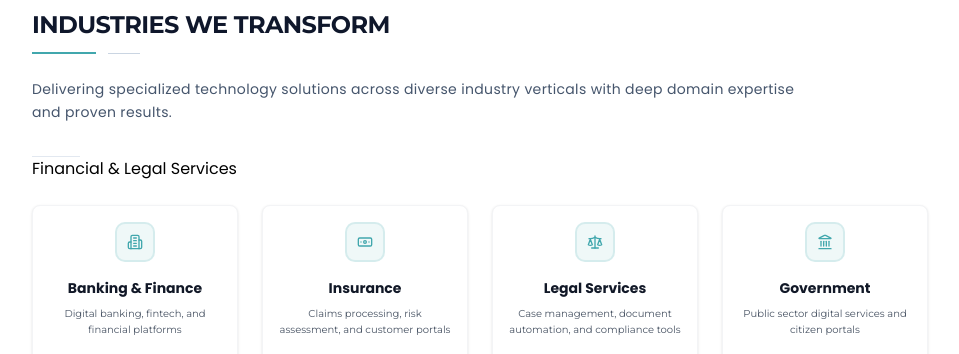
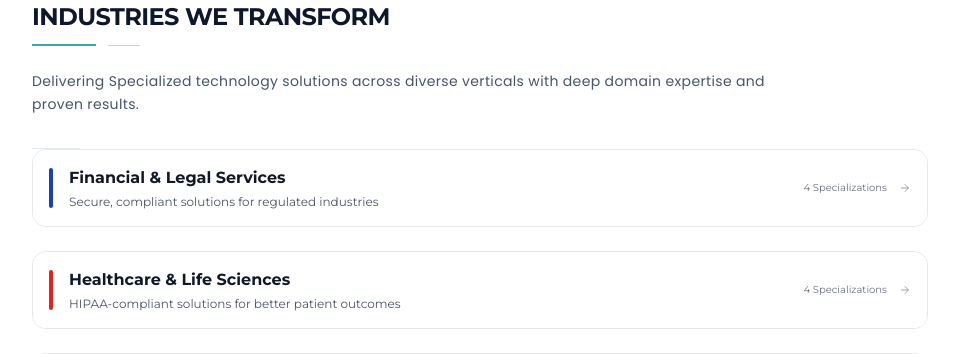
Before and after one commit to geraldokereke/heuverait, a Next.js app: page /about-us/who-we-are in a window 1280 px wide. Shown: the part 2436-2790 px from the top of the page, without its empty margins (160-1119 px from the left). Built offline with nearby package versions, Linux system fonts and the light colour scheme.

Commit message:
Updated the who we are page

```diff
--- a/src/components/Footer.tsx
+++ b/src/components/Footer.tsx
@@ -88,12 +88,12 @@ const Footer = () => {
   const borderClasses = "border-t border-gray-700";
 
   return (
-    <footer className="bg-gray-50 border-t border-t-gray-100 text-black py-16  md:px-20 xl:px-42 2xl:px-40">
+    <footer className="bg-gray-50 border-t border-t-gray-100 text-black py-16  md:px-20 xl:px-42 2xl:px-56">
       <div className="px-6">
         {/* Main Footer Content */}
         <div className="flex gap-8 mb-12 justify-between flex-wrap w-full">
           {/* Brand Section */}
-          <div className="flex flex-col items-center md:items-start gap-3 md:mb-0 gap-2 w-full md:w-2/12 xl:w-3/12 2xl:w-4/12">
+          <div className="flex flex-col items-center md:items-start gap-3 md:mb-0 gap-2 w-full md:w-2/12 xl:w-3/12 2xl:w-2/12">
             <div className="flex items-center flex-shrink-0">
               <Link href="/" className="">
                 <div className="flex items-center gap-2 h-5 md:h-3 xl:h-4 2xl:h-6">
@@ -130,7 +130,7 @@ const Footer = () => {
           </div>
 
           {/* Footer Sections */}
-          <div className='grid grid-cols-2 md:grid-cols-4 gap-10 md:gap-0'>
+          <div className='grid grid-cols-2 md:grid-cols-4 gap-10 md:gap-8'>
             {footerSections.map((section, index) => (
               <div key={index}>
                 <h3 className={headingClasses}>{section.title}</h3>
--- a/src/components/Navigation.tsx
+++ b/src/components/Navigation.tsx
@@ -29,10 +29,10 @@ const Navigation = () => {
       items: [
         { label: "Who We Are", href: "/about/who", icon: Users, description: "Learn about our company story and values", link: "/about-us/who-we-are", },
         { label: "Our Team", href: "/about/team", icon: Users, description: "Meet the experts behind our success" },
-        { label: "Mission & Vision", href: "/about/mission", icon: Star, description: "Our purpose and future aspirations" },
-        { label: "Company Culture", href: "/about/culture", icon: Heart, description: "What makes us unique as a workplace" },
+        // { label: "Mission & Vision", href: "/about/mission", icon: Star, description: "Our purpose and future aspirations" },
+        // { label: "Company Culture", href: "/about/culture", icon: Heart, description: "What makes us unique as a workplace" },
         { label: "Careers", href: "/careers", icon: Building, description: "Join our growing team of innovators" },
-        { label: "Partners & Alliances", href: "/partners", icon: Users, description: "Strategic partnerships that drive success" }
+        // { label: "Partners & Alliances", href: "/partners", icon: Users, description: "Strategic partnerships that drive success" }
       ],
       sidebar: {
         title: 'COMPANY HIGHLIGHTS',
--- a/src/components/about/Industries.tsx
+++ b/src/components/about/Industries.tsx
@@ -25,10 +25,10 @@ import {
   Globe,
   TreePine,
   Banknote,
-  ArrowUpRight
+  ArrowRight,
+  Dot
 } from 'lucide-react';
 import SectionTitle from '../ui/SectionTitle';
-import SectionContainer from '../ui/sectionContainer';
 
 interface Industry {
   name: string;
@@ -36,37 +36,24 @@ interface Industry {
   description: string;
 }
 
-interface MoreIndustry {
-  name: string;
-  icon: React.ComponentType<any>;
-  description: string;
-  color: string;
-}
-
 interface IndustrySection {
   title: string;
   description: string;
   industries: Industry[];
   color: string;
-  bgColor: string;
+  accent: string;
 }
 
-interface MoreIndustrySection {
-  title: string;
-  description: string;
-  industries: MoreIndustry[];
-}
-
-
 const Industries = () => {
-  const [activeSection, setActiveSection] = useState<number | null>(null);
+  const [expandedSection, setExpandedSection] = useState<number | null>(null);
+  const [hoveredIndustry, setHoveredIndustry] = useState<string | null>(null);
 
   const industrySections: IndustrySection[] = [
     {
       title: "Financial & Legal Services",
       description: "Secure, compliant solutions for regulated industries",
-      color: "#41a7ad",
-      bgColor: "#41a7ad",
+      color: "#1e40af",
+      accent: "#3b82f6",
       industries: [
         { name: "Banking & Finance", icon: Building2, description: "Digital banking, fintech, and financial platforms" },
         { name: "Insurance", icon: Banknote, description: "Claims processing, risk assessment, and customer portals" },
@@ -77,8 +64,8 @@ const Industries = () => {
     {
       title: "Healthcare & Life Sciences",
       description: "HIPAA-compliant solutions for better patient outcomes",
-      color: "#ef4444",
-      bgColor: "#ef4444",
+      color: "#dc2626",
+      accent: "#ef4444",
       industries: [
         { name: "Healthcare Providers", icon: Heart, description: "Electronic health records and patient management" },
         { name: "Pharmaceuticals", icon: Heart, description: "Drug discovery, clinical trials, and regulatory compliance" },
@@ -89,8 +76,8 @@ const Industries = () => {
     {
       title: "Education & Non-Profit",
       description: "Empowering learning and social impact through technology",
-      color: "#3b82f6",
-      bgColor: "#3b82f6",
+      color: "#059669",
+      accent: "#10b981",
       industries: [
         { name: "Higher Education", icon: GraduationCap, description: "Learning management systems and student portals" },
         { name: "K-12 Education", icon: GraduationCap, description: "Educational apps and classroom management tools" },
@@ -101,8 +88,8 @@ const Industries = () => {
     {
       title: "Retail & E-commerce",
       description: "Omnichannel experiences that drive sales and engagement",
-      color: "#f59e0b",
-      bgColor: "#f59e0b",
+      color: "#ea580c",
+      accent: "#f97316",
       industries: [
         { name: "E-commerce Platforms", icon: ShoppingCart, description: "Custom online stores and marketplace solutions" },
         { name: "Retail Chains", icon: Store, description: "POS systems, inventory management, and customer analytics" },
@@ -113,8 +100,8 @@ const Industries = () => {
     {
       title: "Manufacturing & Industrial",
       description: "Industry 4.0 solutions for operational excellence",
-      color: "#8b5cf6",
-      bgColor: "#8b5cf6",
+      color: "#7c3aed",
+      accent: "#8b5cf6",
       industries: [
         { name: "Automotive", icon: Car, description: "Supply chain optimization and quality management systems" },
         { name: "Aerospace", icon: Plane, description: "Maintenance tracking and compliance management" },
@@ -125,127 +112,133 @@ const Industries = () => {
     {
       title: "Technology & Media",
       description: "Next-generation platforms for digital-first businesses",
-      color: "#10b981",
-      bgColor: "#10b981",
+      color: "#0891b2",
+      accent: "#06b6d4",
       industries: [
         { name: "Software & SaaS", icon: Globe, description: "Scalable platforms and API-first architectures" },
         { name: "Gaming & Entertainment", icon: Gamepad2, description: "Interactive experiences and content management" },
         { name: "Media & Broadcasting", icon: Camera, description: "Content distribution and audience engagement platforms" },
         { name: "Music & Audio", icon: Music, description: "Streaming platforms and audio processing tools" }
       ]
-    },
-    {
-      title: "Transportation & Logistics",
-      description: "Smart mobility and supply chain optimization",
-      color: "#ec4899",
-      bgColor: "#ec4899",
-      industries: [
-        { name: "Logistics & Shipping", icon: Truck, description: "Fleet management and route optimization systems" },
-        { name: "Transportation", icon: Car, description: "Ride-sharing and mobility-as-a-service platforms" },
-        { name: "Supply Chain", icon: Truck, description: "Inventory tracking and demand forecasting tools" },
-        { name: "Warehousing", icon: Factory, description: "Automated sorting and inventory management systems" }
-      ]
-    },
-    {
-      title: "Energy & Environment",
-      description: "Sustainable solutions for a greener future",
-      color: "#06b6d4",
-      bgColor: "#06b6d4",
-      industries: [
-        { name: "Renewable Energy", icon: Zap, description: "Smart grid management and energy optimization" },
-        { name: "Oil & Gas", icon: Zap, description: "Asset monitoring and predictive maintenance systems" },
-        { name: "Environmental Services", icon: TreePine, description: "Compliance tracking and environmental monitoring" },
-        { name: "Agriculture", icon: Wheat, description: "Precision farming and crop management systems" }
-      ]
-    },
-    {
-      title: "Hospitality & Real Estate",
-      description: "Enhanced experiences in property and hospitality",
-      color: "#f97316",
-      bgColor: "#f97316",
-      industries: [
-        { name: "Hotels & Resorts", icon: Hotel, description: "Booking systems and guest experience platforms" },
-        { name: "Real Estate", icon: Home, description: "Property management and virtual tour solutions" },
-        { name: "Property Management", icon: Building2, description: "Tenant portals and maintenance tracking systems" },
-        { name: "Travel & Tourism", icon: Plane, description: "Trip planning and destination management platforms" }
-      ]
     }
   ];
 
   return (
-    <section className="py-2">
+    <section className="w-full">
       {/* Header */}
       <SectionTitle
       section='Industry Expertise'
       title='Industries We Transform'
-        subtitle='Delivering specialized technology solutions across diverse industry verticals with deep domain expertise and proven results.'
+      subtitle='Delivering Specialized technology solutions across diverse verticals with deep domain expertise and proven results.'
       />
 
-      {/* Industry Sections */}
-      <div className="space-y-16">
+      {/* Industries List */}
+      <div className="space-y-6">
         {industrySections.map((section, sectionIndex) => (
           <div
             key={sectionIndex}
-            className="group"
-            onMouseEnter={() => setActiveSection(sectionIndex)}
-            onMouseLeave={() => setActiveSection(null)}
+            className="border border-gray-200 rounded-xl 2xl:rounded-2xl overflow-hidden transition-all duration-300 hover:border-gray-300"
           >
             {/* Section Header */}
-            <div className="mb-6">
-              <h1 className={`text-sm xl:text-base 2xl:text-xl font-medium text-black`}>
+            <div
+              className={`p-4 2xl:p-6 cursor-pointer transition-all duration-300 ${
+                expandedSection === sectionIndex ? 'bg-gray-50' : 'bg-white hover:bg-gray-50'
+              }`}
+              onClick={() => setExpandedSection(expandedSection === sectionIndex ? null : sectionIndex)}
+            >
+              <div className="flex items-center justify-between">
+                <div className="flex items-center gap-2 xl:gap-4">
+                  <div
+                    className="w-0.5 xl:w-1 2xl:w-2 h-8 xl:h-10 2xl:h-12 rounded-full"
+                    style={{ backgroundColor: section.color }}
+                  ></div>
+                  <div>
+                    <h3 className="text-sm md:text-base lg:text-sm xl:text-base 2xl:text-2xl font-semibold font-montserrat text-gray-900 mb-[-2] xl:mb-1">
                       {section.title}
-              </h1>
+                    </h3>
+                    <p className="text-[8px] md:text-[10px] xl:text-xs 2xl:text-base text-gray-600">{section.description}</p>
+                  </div>
+                </div>
+                <div className="flex items-center gap-3">
+                  <span className="text-[8px] xl:text-[10px] 2xl:text-sm text-gray-500 font-medium">
+                    {section.industries.length} Specializations
+                  </span>
+                  <ArrowRight
+                    className={`size-2 xl:size-3 2xl:size-5 text-gray-400 transition-transform duration-300 ${
+                      expandedSection === sectionIndex ? 'rotate-90' : ''
+                    }`}
+                  />
+                </div>
+              </div>
             </div>
 
-            {/* Industries Grid */}
-            <div className="grid grid-cols-1 md:grid-cols-2 lg:grid-cols-4 gap-6">
-              {section.industries.map((industry, industryIndex) => (
+            {/* Expanded Content */}
+            <div className={`overflow-hidden transition-all duration-500 ${
+              expandedSection === sectionIndex ? 'max-h-96 opacity-100' : 'max-h-0 opacity-0'
+            }`}>
+              <div className="p-2 xl:p-4 2xl:p-6 pt-0 bg-gray-50">
+                <div className="grid grid-cols-1 md:grid-cols-2 gap-4">
+                  {section.industries.map((industry, industryIndex) => {
+                    const industryId = `${sectionIndex}-${industryIndex}`;
+                    const isHovered = hoveredIndustry === industryId;
+
+                    return (
                       <div
                         key={industryIndex}
-                  className="group/card bg-white p-4 2xl:p-6 rounded-md shadow-sm hover:shadow-lg border border-gray-100 transition-all duration-300 cursor-pointer hover:-translate-y-1 relative"
+                        className="group flex items-start gap-2 xl:gap-4 p-2 xl:p-4 rounded-lg xl:rounded-xl bg-white border border-gray-100 hover:border-gray-200 transition-all duration-200 cursor-pointer"
+                        onMouseEnter={() => setHoveredIndustry(industryId)}
+                        onMouseLeave={() => setHoveredIndustry(null)}
                       >
-
-                  <ArrowUpRight className={`hidden size-3 2xl:size-5 group-hover/card:block right-6 absolute`} style={{ color: section.color }} />
-
-                  {/* Icon */}
                         <div
-                    className="size-10 2xl:size-14 rounded-lg 2xl:rounded-xl flex items-center justify-center mx-auto mb-4 transition-all duration-300 group-hover/card:scale-110"
+                          className={`flex-shrink-0 size-6 xl:size-8 2xl:size-10 rounded-sm 2xl:rounded-lg flex items-center justify-center transition-all duration-200 ${
+                            isHovered ? 'scale-110' : ''
+                          }`}
                           style={{
-                      backgroundColor: `${section.color}15`,
-                      border: `2px solid ${section.color}25`
+                            backgroundColor: isHovered ? section.color : `${section.color}15`,
                           }}
                         >
                           <industry.icon
-                      className="size-4 2xl:size-7 transition-colors duration-300"
-                      style={{ color: section.color }}
+                            className="size-2 xl:size-3 2xl:size-5 transition-colors duration-200"
+                            style={{ color: isHovered ? 'white' : section.color }}
                           />
                         </div>
-
-                  {/* Content */}
-                  <div className="text-center">
-                    <h3
-                      className="text-xs xl:text-sm 2xl:text-base font-semibold text-gray-900 mb-2 group-hover/card:transition-colors duration-300"
-                      style={{
-                        color: activeSection === sectionIndex ? section.color : '#111827'
-                      }}
-                    >
+                        <div className="flex-1 min-w-0">
+                          <h4 className="text-[8px] xl:text-[10px] 2xl:text-base font-semibold text-gray-900 mb-1 group-hover:text-gray-700">
                             {industry.name}
-                    </h3>
-                    <p className="text-[8px] xl:text-[10px] 2xl:text-sm text-gray-600 leading-relaxed">
+                          </h4>
+                          <p className="text-[6px] xl:text-[8px] 2xl:text-sm text-gray-600 leading-relaxed">
                             {industry.description}
                           </p>
                         </div>
-
-                  {/* Hover indicator */}
-                  <div
-                    className="w-full h-1 mt-4 rounded-full opacity-0 group-hover/card:opacity-100 transition-opacity duration-300"
-                    style={{ backgroundColor: section.color }}
-                  />
+                        <ArrowRight className="size-2 xl:size-3 2xl:size-4 text-gray-300 group-hover:text-gray-500 transition-colors flex-shrink-0 mt-1" />
+                      </div>
+                    );
+                  })}
+                </div>
+              </div>
+            </div>
           </div>
         ))}
       </div>
+
+      {/* Bottom Stats */}
+      <div className="mt-16 grid grid-cols-2 md:grid-cols-4 gap-8">
+        <div className="text-center">
+          <div className="text-xl md:text-xl lg:text-xl xl:text-2xl 2xl:text-3xl font-bold text-gray-900 mb-2">25+</div>
+          <div className="text-xs md:text-xs lg:text-[10px] xl:text-xs 2xl:text-sm text-gray-600 uppercase tracking-wide">Industries Served</div>
         </div>
-        ))}
+        <div className="text-center">
+          <div className="text-xl md:text-xl lg:text-xl xl:text-2xl 2xl:text-3xl font-bold text-gray-900 mb-2">500+</div>
+          <div className="text-xs md:text-xs lg:text-[10px] xl:text-xs 2xl:text-sm text-gray-600 uppercase tracking-wide">Projects Delivered</div>
+        </div>
+        <div className="text-center">
+          <div className="text-xl md:text-xl lg:text-xl xl:text-2xl 2xl:text-3xl font-bold text-gray-900 mb-2">98%</div>
+          <div className="text-xs md:text-xs lg:text-[10px] xl:text-xs 2xl:text-sm text-gray-600 uppercase tracking-wide">Client Satisfaction</div>
+        </div>
+        <div className="text-center">
+          <div className="text-xl md:text-xl lg:text-xl xl:text-2xl 2xl:text-3xl font-bold text-gray-900 mb-2">10+</div>
+          <div className="text-xs md:text-xs lg:text-[10px] xl:text-xs 2xl:text-sm text-gray-600 uppercase tracking-wide">Years Experience</div>
+        </div>
       </div>
     </section>
   );
```
Lines whose indentation alone changed are shown as unchanged.
